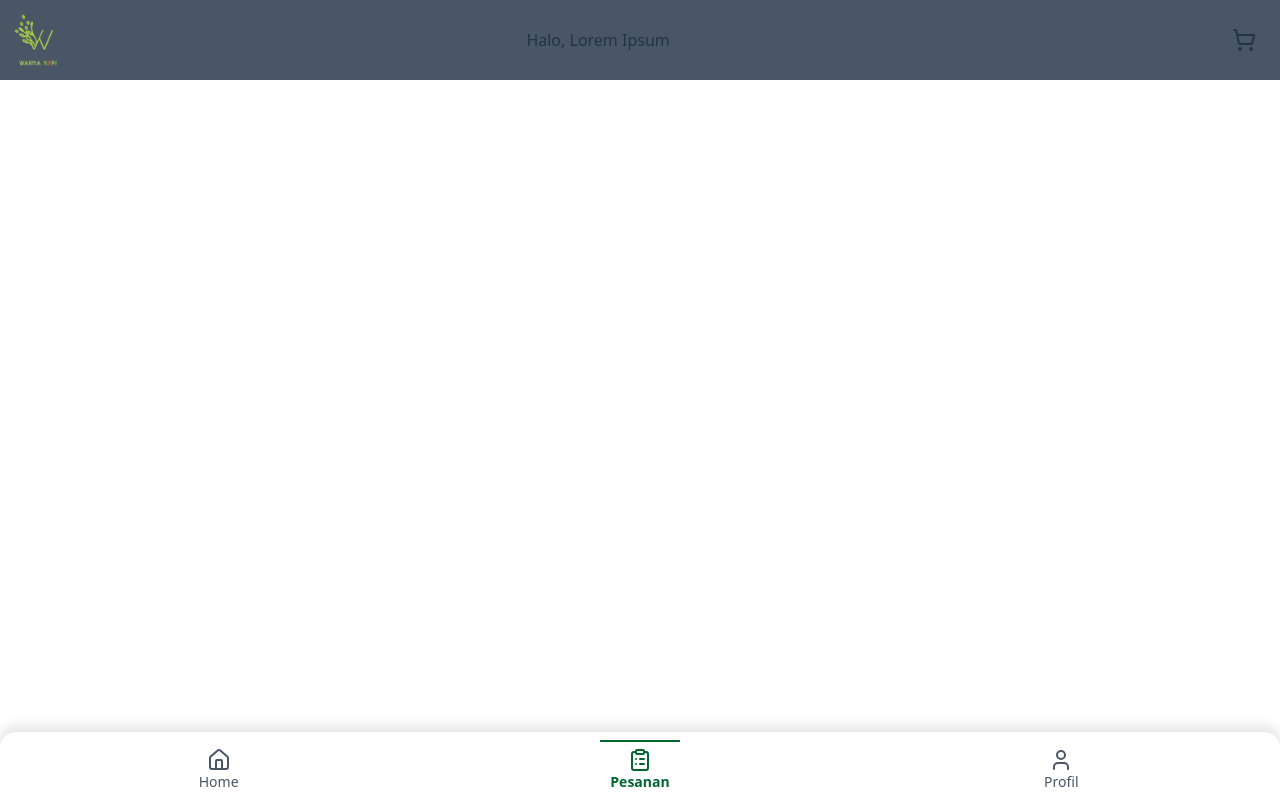
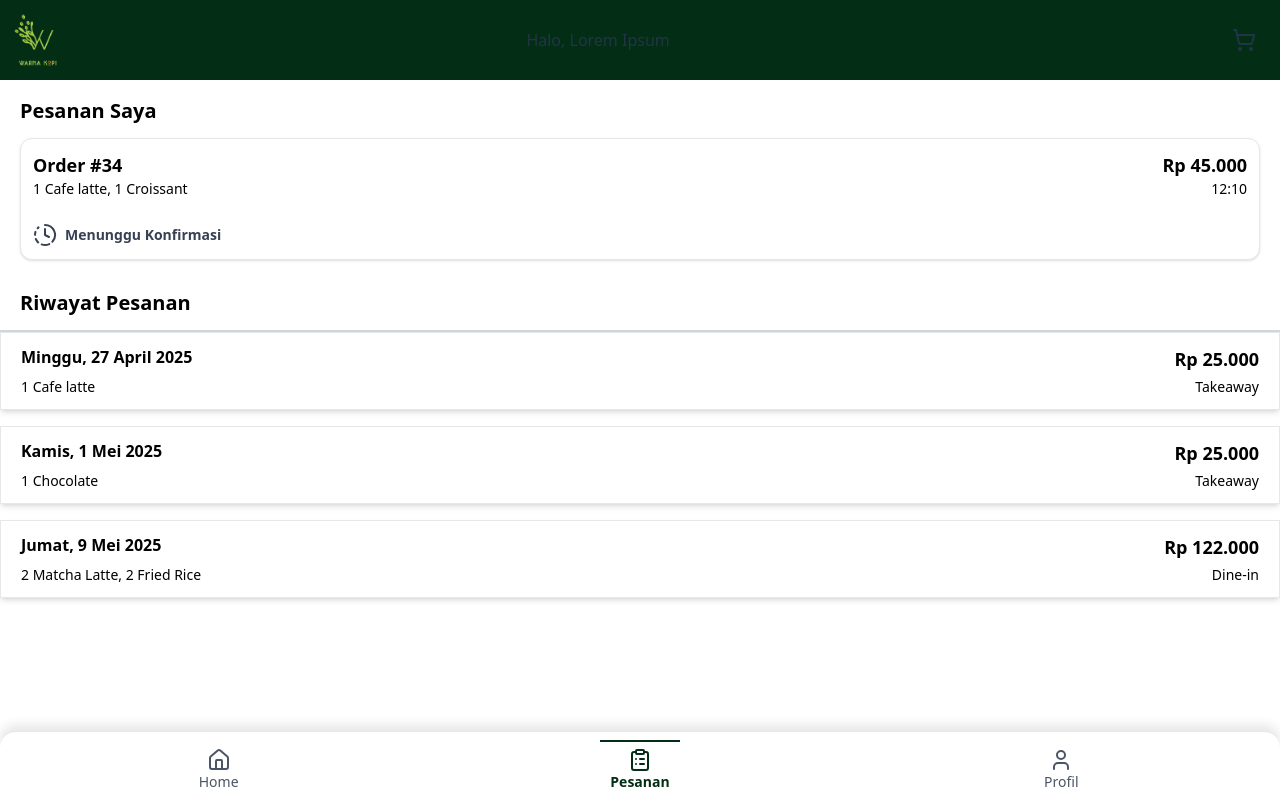
Before and after one commit to Therealaly/cafe-ordering-app, a React (Vite) app in the folder frontend/cafe-ordering-app/: page /pesanan in a window 1280 px wide. Built offline with nearby package versions, Linux system fonts and the light colour scheme.

Commit message:
order page

```diff
--- a/frontend/cafe-ordering-app/src/components/BottomNav.jsx
+++ b/frontend/cafe-ordering-app/src/components/BottomNav.jsx
@@ -5,15 +5,15 @@ const BottomNav = () => {
   return (
     <nav className='fixed bottom-0 left-0 right-0 bg-white border-t border-gray-200 z-50 px-2 rounded-t-2xl shadow-[0_-6px_12px_rgba(0,0,0,0.1)]'>
       <div className='flex flex-row py-2 justify-around w-full'>
-        <NavLink to={"/"} className={({ isActive }) => `flex flex-col items-center pt-1.5 w-20 ${isActive ? 'text-green-800 border-t-2 border-green-800 font-semibold' : 'text-gray-600 border-t-2 border-white'}`}>
+        <NavLink to={"/"} className={({ isActive }) => `flex flex-col items-center pt-1.5 w-20 ${isActive ? 'text-green-950 border-t-2 border-green-950 font-semibold' : 'text-gray-600 border-t-2 border-white'}`}>
           <House size={24} className='text-inherit'/>
           <span className='text-sm'>Home</span>
         </NavLink>
-        <NavLink to={"/pesanan"} className={({ isActive }) => `flex flex-col items-center pt-1.5 w-20 ${isActive ? 'text-green-800 border-t-2 border-green-800 font-semibold' : 'text-gray-600 border-t-2 border-white'}`}>
+        <NavLink to={"/pesanan"} className={({ isActive }) => `flex flex-col items-center pt-1.5 w-20 ${isActive ? 'text-green-950 border-t-2 border-green-950 font-semibold' : 'text-gray-600 border-t-2 border-white'}`}>
           <ClipboardList size={24} className='text-inherit'/>
           <span className='text-sm'>Pesanan</span>
         </NavLink>
-        <NavLink to={"/profil"} className={({ isActive }) => `flex flex-col items-center pt-1.5 w-20 ${isActive ? 'text-green-800 border-t-2 border-green-800 font-semibold' : 'text-gray-600 border-t-2 border-white'}`}>
+        <NavLink to={"/profil"} className={({ isActive }) => `flex flex-col items-center pt-1.5 w-20 ${isActive ? 'text-green-950 border-t-2 border-green-950 font-semibold' : 'text-gray-600 border-t-2 border-white'}`}>
           <User size={24} className='text-inherit'/>
           <span className='text-sm'>Profil</span>
         </NavLink>
--- a/frontend/cafe-ordering-app/src/components/UpperBar.jsx
+++ b/frontend/cafe-ordering-app/src/components/UpperBar.jsx
@@ -3,7 +3,7 @@ import { ShoppingCart } from 'lucide-react';
 
 const UpperBar = () => {
   return (
-    <div className="fixed top-0 left-0 right-0 flex w-full h-20 flex-row justify-between p-3 z-50 bg-gray-600">
+    <div className="fixed top-0 left-0 right-0 flex w-full h-20 flex-row justify-between p-3 z-50 bg-green-950">
       <div className="max-h-full">
         <img src="../src/assets/logo-hijau.png" alt="Logo Warna Kopi" className='h-full'/>
       </div>
--- a/frontend/cafe-ordering-app/src/components/home/BannerCarousel.jsx
+++ b/frontend/cafe-ordering-app/src/components/home/BannerCarousel.jsx
@@ -1,3 +1,5 @@
+import { useEffect, useRef, useState } from "react";
+
 const BannerCarousel = () => {
   const banners = [
     { id: 1, image: "../src/assets/banner/banner-plhdr-1.png", alt: "Promo 1" },
@@ -5,16 +7,67 @@ const BannerCarousel = () => {
     { id: 3, image: "../src/assets/banner/banner-plhdr-3.png", alt: "Promo 3" },
   ];
 
+  const [currentIndex, setCurrentIndex] = useState(0);
+  const carouselRef = useRef(null);
+
+  useEffect(() => {
+    const interval = setInterval(() => {
+      const nextIndex = (currentIndex + 1) % banners.length;
+      scrollToIndex(nextIndex);
+    }, 5000);
+
+    return () => clearInterval(interval);
+  }, [currentIndex]);
+
+  const scrollToIndex = (index) => {
+    const carousel = carouselRef.current;
+    if (!carousel) return;
+
+    const child = carousel.children[index];
+    if (child) {
+      carousel.scrollTo({
+        left: child.offsetLeft,
+        behavior: "smooth",
+      });
+      setCurrentIndex(index);
+    }
+  };
+
   return (
-    <div className="overflow-x-auto whitespace-nowrap scrollbar-hide scroll-smooth element">
-      {banners.map(banner => (
+    <div className="w-full">
+      <div
+        ref={carouselRef}
+        className="overflow-x-auto whitespace-nowrap scrollbar-hide scroll-smooth"
+        // onScroll={() => {
+        //   // Optional: update indicator when manually scrolled
+        //   const scrollLeft = carouselRef.current.scrollLeft;
+        //   const width = carouselRef.current.offsetWidth;
+        //   const index = Math.round(scrollLeft / width);
+        //   setCurrentIndex(index);
+        // }}
+      >
+        {banners.map((banner, i) => (
           <img
             key={banner.id}
             src={banner.image}
             alt={banner.alt}
-          className="inline-block h-64 w-full object-cover md: h-fit"
+            className="inline-block h-64 w-full object-cover"
           />
         ))}
+      </div>
+
+      {/* Indicator bullets */}
+      <div className="flex justify-center space-x-2 mt-2">
+        {banners.map((_, index) => (
+          <button
+            key={index}
+            onClick={() => scrollToIndex(index)}
+            className={`w-2 h-2 rounded-full transition-all duration-300 ${
+              index === currentIndex ? "bg-green-900 scale-110" : "bg-gray-300"
+            }`}
+          />
+        ))}
+      </div>
     </div>
   );
 };
--- a/frontend/cafe-ordering-app/src/components/home/MenuList.jsx
+++ b/frontend/cafe-ordering-app/src/components/home/MenuList.jsx
@@ -26,7 +26,7 @@ const MenuList = () => {
               <p className="text-sm text-black font-semibold">{item.alt}</p>
             </div>
             <button
-              className="text-sm bg-green-800 text-white px-3 py-1 rounded-lg border-2 hover:bg-green-950 border-green-800 transition"
+              className="text-sm bg-green-900 text-white px-3 py-1 rounded-lg border-2 hover:bg-green-950 border-green-800 transition"
               onClick={() => console.log(`Tambah ${item.alt}`)}
             >
               Tambah
--- /dev/null
+++ b/frontend/cafe-ordering-app/src/components/orders/ActiveOrders.jsx
@@ -0,0 +1,86 @@
+import { ClockFading, CookingPot, CircleCheck } from "lucide-react";
+import { Link } from "react-router-dom"; // Pastikan kamu menggunakan react-router
+
+const ActiveOrders = () => {
+  const order = [
+    { id: 34, time: "12:10", price: "45.000", desc: "1 Cafe latte, 1 Croissant", table: "12", status: "Menunggu Konfirmasi" },
+    // { id: 20, time: "12:00", price: "25.000", desc: "1 Chocolate", table: "Takeaway", status: "disiapkan" },
+    // { id: 17, time: "11:45", price: "50.000", desc: "2 Matcha Latte", table: "12", status: "Selesai" }
+  ];
+
+  const statusMap = {
+    "Menunggu Konfirmasi": {
+      icon: <ClockFading className="text-gray-700" />,
+      color: "text-gray-700",
+    },
+    disiapkan: {
+      icon: <CookingPot className="text-yellow-500" />,
+      color: "text-yellow-500",
+    },
+    Selesai: {
+      icon: <CircleCheck className="text-green-600" />,
+      color: "text-green-600",
+    },
+  };
+
+  return (
+    <div className="w-full min-h-5">
+      <div className="flex flex-col mx-5 space-y-3">
+        <h1 className="text-black text-xl font-semibold pb-1 pt-5">
+          Pesanan Saya
+        </h1>
+
+        {order.length === 0 ? (
+          <div className="text-center p-4  border border-gray-200 rounded-xl shadow-sm bg-white">
+            <p className="text-gray-500 font-medium mb-4">
+              Belum ada pesanan aktif, yuk pesan dulu!
+            </p>
+            <Link
+              to="/"
+              className="px-4 py-2 bg-green-800 text-white rounded-lg font-semibold hover:bg-green-900 transition"
+            >
+              Pesan sekarang
+            </Link>
+          </div>
+        ) : (
+          order.map((item) => {
+            const status = statusMap[item.status] || {
+              icon: <ClockFading className="text-gray-400" />,
+              color: "text-gray-400",
+            };
+
+            return (
+              <div
+                key={item.id}
+                className="flex flex-row justify-between p-3 border border-gray-200 rounded-xl shadow-sm bg-white"
+              >
+                <div className="flex flex-col w-3/5">
+                  <h2 className="text-black text-lg font-semibold">
+                    Order #{item.id}
+                  </h2>
+                  <p className="text-sm text-black font-light pb-6">
+                    {item.desc}
+                  </p>
+                  <div className="flex flex-row gap-2 items-center">
+                    {status.icon}
+                    <span
+                      className={`text-sm font-semibold ${status.color}`}
+                    >
+                      {item.status}
+                    </span>
+                  </div>
+                </div>
+                <div className="flex flex-col w-2/5 text-black text-right">
+                  <p className="font-bold text-lg">Rp {item.price}</p>
+                  <p className="text-sm">{item.time}</p>
+                </div>
+              </div>
+            );
+          })
+        )}
+      </div>
+    </div>
+  );
+};
+
+export default ActiveOrders;
--- /dev/null
+++ b/frontend/cafe-ordering-app/src/components/orders/OrdersHistory.jsx
@@ -0,0 +1,43 @@
+const OrdersHistory = () => {
+  const history = [
+    { id: 1, date: "2025-04-27", price: "25.000", desc: "1 Cafe latte", info: "Takeaway" },
+    { id: 2, date: "2025-05-01", price: "25.000", desc: "1 Chocolate", info: "Takeaway" },
+    { id: 3, date: "2025-05-09", price: "122.000", desc: "2 Matcha Latte, 2 Fried Rice", info: "Dine-in" }
+  ];
+
+  const formatDate = (dateString) => {
+    const options = { weekday: "long", year: "numeric", month: "long", day: "numeric" };
+    return new Date(dateString).toLocaleDateString("id-ID", options);
+  };
+
+  return (
+    <div className="flex flex-col">
+      <div className="border-b-2 border-gray-300">
+        <h1 className="text-black text-xl font-semibold pb-4 pt-5 mx-5">
+          Riwayat Pesanan
+        </h1>
+      </div>
+
+      {history.length === 0 ? (
+        <div className="text-center mt-20 text-gray-500">
+          <p>Riwayat pesanan kamu akan ditampilkan disini!</p>
+        </div>
+      ) : (
+        history.map(item => (
+          <div key={item.id} className="flex flex-row justify-between items-start px-5 py-3 mb-4 border border-gray-200 shadow-md bg-white">
+            <div className="flex flex-col gap-2 text-black">
+              <h2 className="font-semibold">{formatDate(item.date)}</h2>
+              <p className="text-sm font-light">{item.desc}</p>
+            </div>
+            <div className="flex gap-1 flex-col text-right text-black">
+              <p className="font-bold text-lg">Rp {item.price}</p>
+              <p className="text-sm">{item.info}</p>
+            </div>
+          </div>
+        ))
+      )}
+    </div>
+  );
+};
+
+export default OrdersHistory;
--- a/frontend/cafe-ordering-app/src/pages/Home.jsx
+++ b/frontend/cafe-ordering-app/src/pages/Home.jsx
@@ -4,7 +4,7 @@ import MenuList from "../components/home/MenuList"
 
 const Home = () => {
   return (
-    <div className="pt-20 left-0 right-0 py-4 space-y-6">
+    <div className="pt-20 left-0 right-0 py-4 space-y-3">
       <BannerCarousel />
       <RecommendedMenu />
       <MenuList/>
--- a/frontend/cafe-ordering-app/src/pages/Orders.jsx
+++ b/frontend/cafe-ordering-app/src/pages/Orders.jsx
@@ -1,2 +1,12 @@
-const Orders = () => <div className="p-4">Ini Halaman Order</div>;
+import ActiveOrders from "../components/orders/ActiveOrders"
+import OrdersHistory from "../components/orders/OrdersHistory"
+
+const Orders = () => {
+  return (
+    <div className="pt-20 left-0 right-0 py-4 space-y-3">
+      <ActiveOrders />
+      <OrdersHistory />
+    </div>
+  );
+}
 export default Orders;
```
Lines whose indentation alone changed are shown as unchanged.
